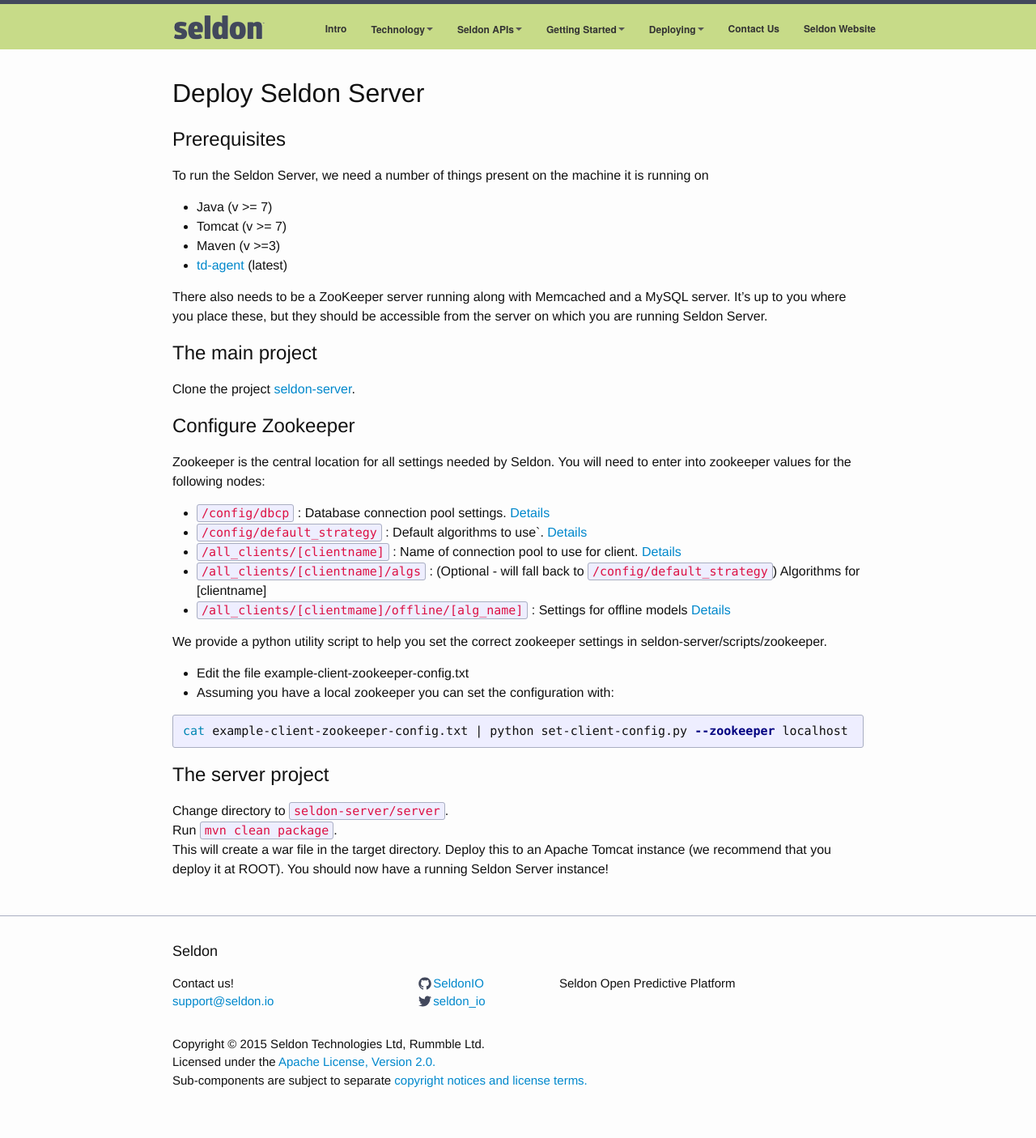
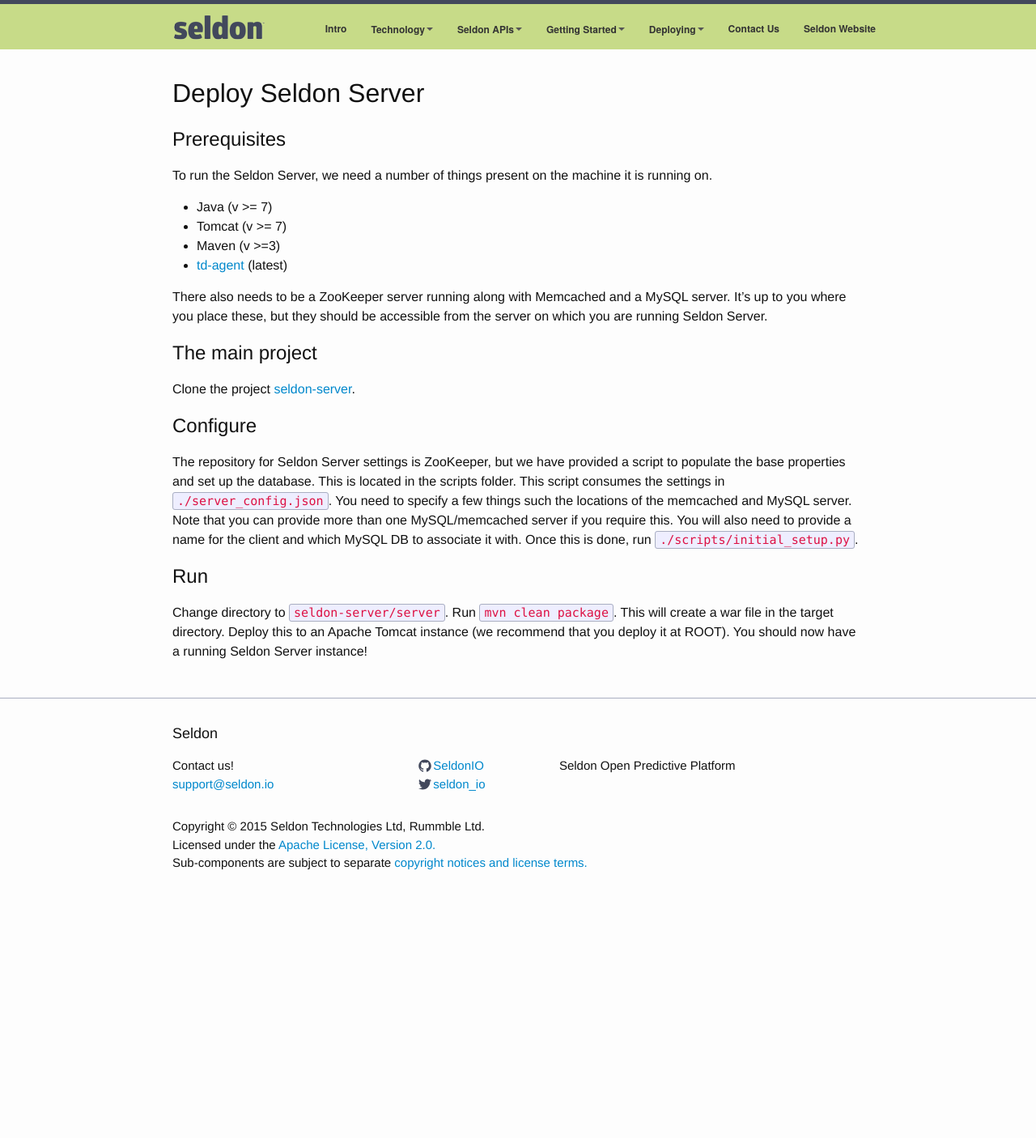
Before and after one commit to SeldonIO/seldonio.github.com, a Jekyll site: the page built from seldon-server-build-and-deploy.md, in a window 1280 px wide. Shown: the whole page at 81% size. Built offline with Jekyll 4.4.1, drawn with Linux system fonts in a browser that asks for light colours; after the commit the page ends 1138 px from its top, so only the background shows below that; grey boxes are pictures that could not be loaded.

Commit message:
changes for python zk script

````diff
--- a/seldon-server-build-and-deploy.md
+++ b/seldon-server-build-and-deploy.md
@@ -7,7 +7,7 @@ title: Deploy Seldon Server
 
 ## Prerequisites
 
-To run the Seldon Server, we need a number of things present on the machine it is running on
+To run the Seldon Server, we need a number of things present on the machine it is running on.
 
 * Java (v >= 7)
 * Tomcat (v >= 7)
@@ -20,26 +20,11 @@ There also needs to be a ZooKeeper server running along with Memcached and a MyS
 
 Clone the project [seldon-server](https://github.com/SeldonIO/seldon-server).
 
-## Configure Zookeeper
-Zookeeper is the central location for all settings needed by Seldon. You will need to enter into zookeeper values for the following nodes:
+## Configure
 
- * `/config/dbcp` : Database connection pool settings. [Details](configuration.html#dbcp)
- * `/config/default_strategy` : Default algorithms to use`. [Details](configuration.html#algorithms)
- * `/all_clients/[clientname]` : Name of connection pool to use for client. [Details](configuration.html#client)
- * `/all_clients/[clientname]/algs` : (Optional - will fall back to `/config/default_strategy`) Algorithms for [clientname]
- * `/all_clients/[clientmame]/offline/[alg_name]` : Settings for offline models [Details](configuration.html#models)
+The repository for Seldon Server settings is ZooKeeper, but we have provided a script to populate the base properties and set up the database. This is located in the scripts folder. This script consumes the settings in ```./server_config.json```. You need to specify a few things such the locations of the memcached and MySQL server. Note that you can provide more than one MySQL/memcached server if you require this. You will also need to provide a name for the client and which MySQL DB to associate it with. Once this is done, run ```./scripts/initial_setup.py```.
 
-We provide a python utility script to help you set the correct zookeeper settings in seldon-server/scripts/zookeeper.
-
- * Edit the file example-client-zookeeper-config.txt
- * Assuming you have a local zookeeper you can set the configuration with:
-
-{% highlight bash %}
-cat example-client-zookeeper-config.txt | python set-client-config.py --zookeeper localhost
-{% endhighlight %}
-
-
-## The server project
+## Run
 
 Change directory to `seldon-server/server`.
 Run `mvn clean package`.
````
